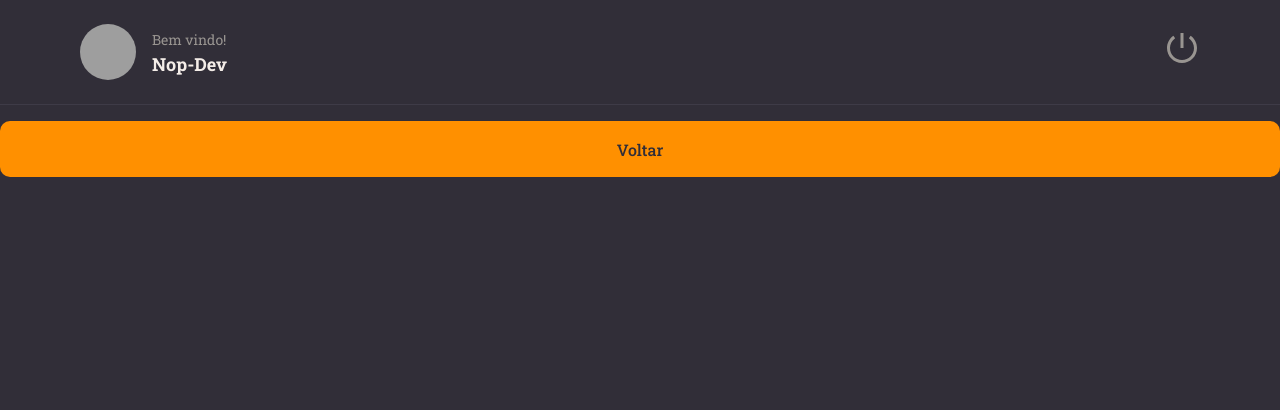
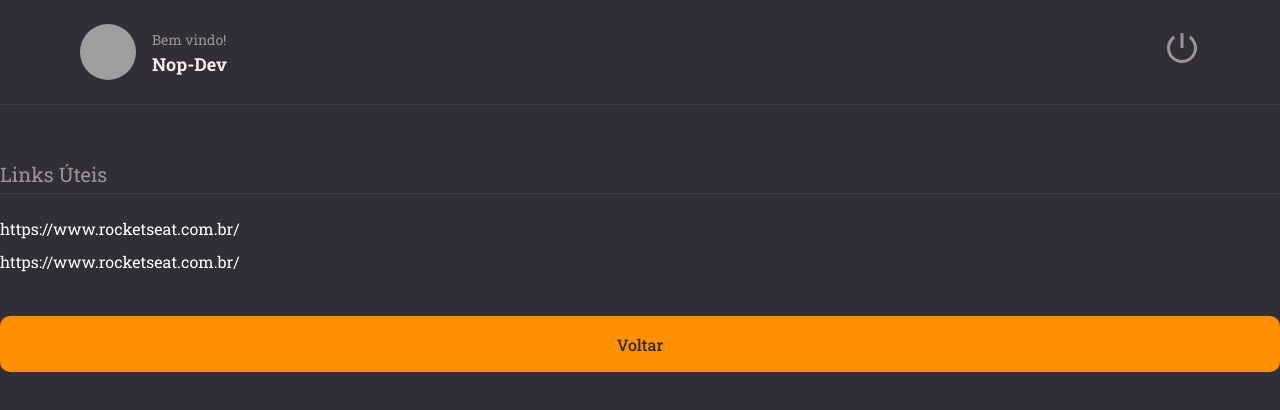
Before and after one commit to nop-dev/RocketNotes-React, a React (Vite) app: page / in a window 1280 px wide. Shown: the top 410 px of the page. Built offline with nearby package versions, Linux system fonts and the light colour scheme; grey boxes are pictures that could not be loaded.

Commit message:
feat: :sparkles: configura componente de section, uma section adicionada a details

```diff
--- /dev/null
+++ b/src/components/Section/index.jsx
@@ -0,0 +1,10 @@
+import { Container } from "./styles";
+
+export function Section({ title, children }) {
+    return(
+        <Container>
+            <h2>{ title }</h2>
+            {children}
+        </Container>
+    );
+};
--- /dev/null
+++ b/src/components/Section/styles.js
@@ -0,0 +1,17 @@
+import { styled } from 'styled-components';
+
+export const Container = styled.section`
+    margin: 56px 0 28px;
+
+    > h2 {
+        border-bottom: 1px solid;
+        border-color: ${({ theme }) => theme.COLORS.BACKGROUND_700};
+
+        padding-bottom: 6px;
+        margin-bottom: 24px;
+
+        color: ${({ theme }) => theme.COLORS.GRAY_100};
+        font-size: 20px;
+        font-weight: 400;
+    }
+`;
--- a/src/pages/Details/index.jsx
+++ b/src/pages/Details/index.jsx
@@ -1,7 +1,8 @@
-import { Container } from "./styles"
+import { Container, Links } from "./styles"
 
 import { Button } from "../../components/Button"
 import { Header } from "../../components/Header"
+import { Section } from "../../components/Section"
 
 export function Details() {
 
@@ -9,6 +10,13 @@
         <Container>
             <Header />
 
+            <Section title="Links Úteis">
+              <Links>
+                  <li><a href="#">https://www.rocketseat.com.br/</a></li>
+                  <li><a href="#">https://www.rocketseat.com.br/</a></li>
+              </Links>
+            </Section>
+
             <Button title="Voltar" />
         </Container>
   )
--- a/src/pages/Details/styles.js
+++ b/src/pages/Details/styles.js
@@ -8,4 +8,16 @@
     grid-template-areas:
     "header"
     "content";
-    `;
+`;
+
+export const Links = styled.ul`
+  list-style: none;
+
+  > li {
+    margin-top: 12px;
+
+        > a, a:visited {
+            color: white;
+        };
+  };
+`;
```
